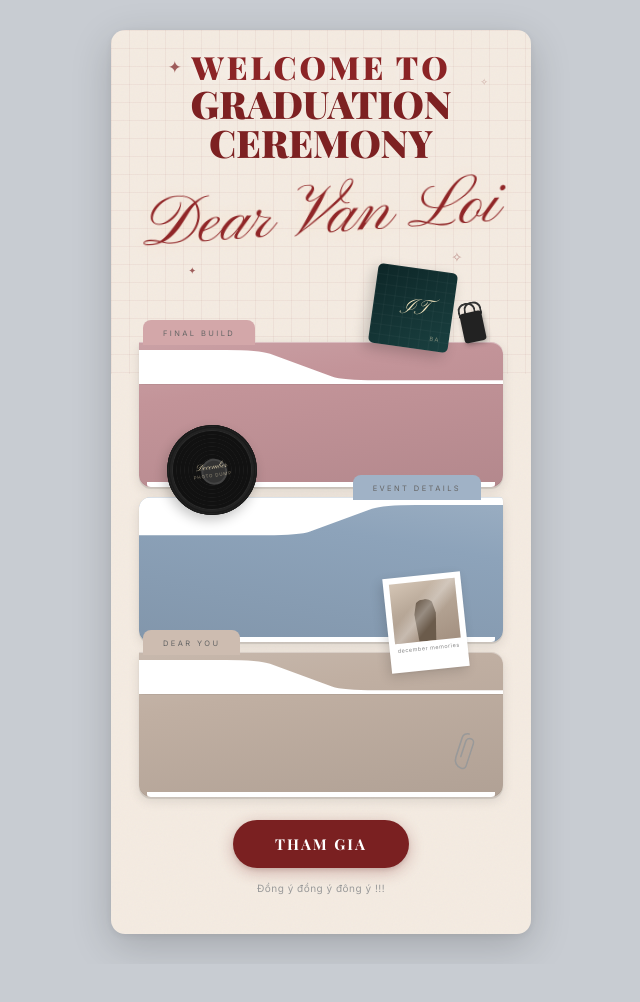
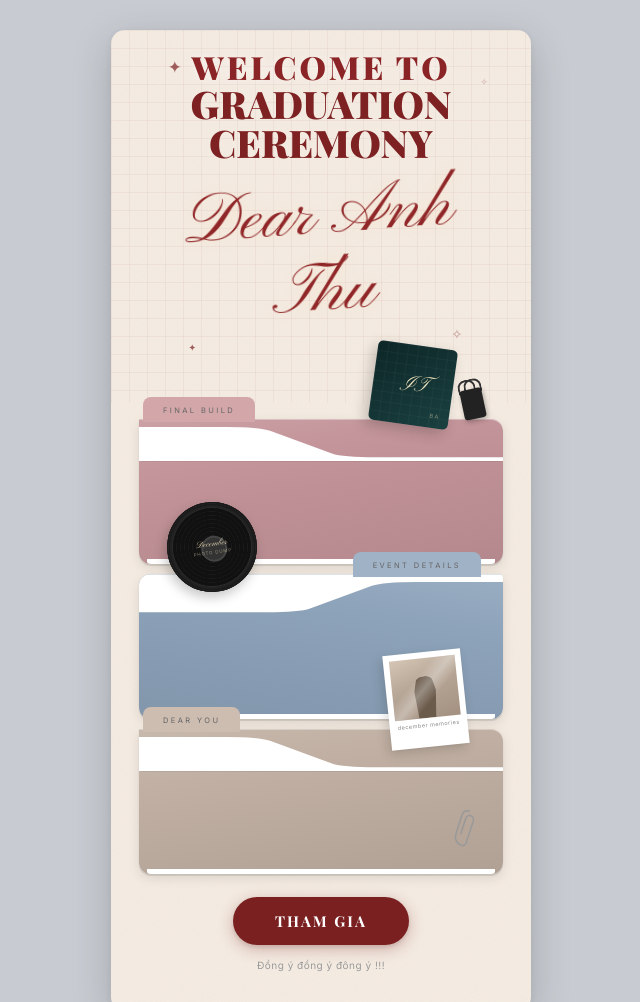
Before and after one commit to MinhNgoc13/thiep_moi, a plain HTML site: page tt.html in a window 1280 px wide. Shown: the top 1002 px of the page, without its empty margins (319-959 px from the left). Before the commit the page ends 964 px from the top, so only its background shows below. Drawn offline with nearby package versions, Linux system fonts and the light colour scheme; a web font is replaced by a local one.

Commit message:
Update greeting name in graduation ceremony

```diff
--- a/tt.html
+++ b/tt.html
@@ -692,7 +692,7 @@
                 <span class="line1">Welcome to</span>
                 <span class="line2">Graduation Ceremony</span>
             </h1>
-            <span class="title-script">Dear Van Loi</span>
+            <span class="title-script">Dear Anh Thu </span>
         </div>
 
         <div class="folders-area">
```
